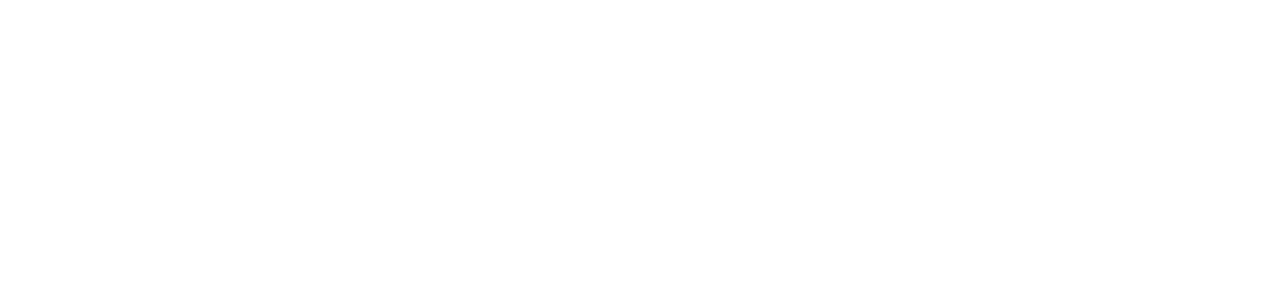
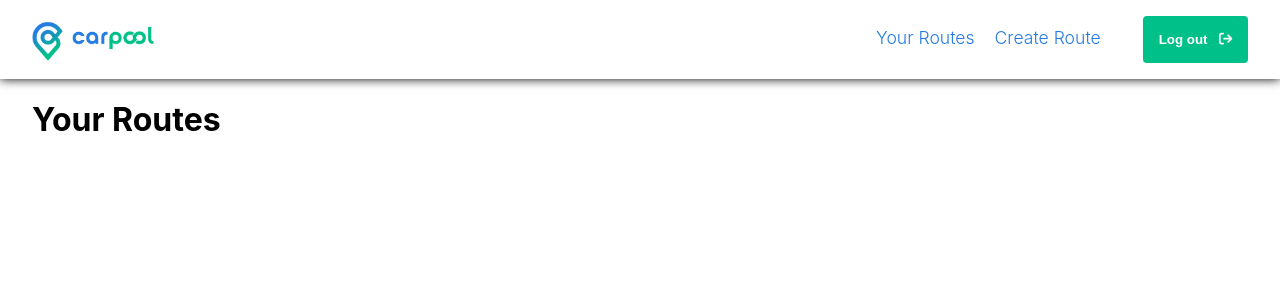
Before and after one commit to a-elhawary/carpool_driver, a React (Create React App) app: page /history in a window 1280 px wide. Before the commit this address had no page. Shown: the top 300 px of the page. Built offline with nearby package versions, Linux system fonts and the light colour scheme; the HTML template or start-up script is replaced by a standard one.

Commit message:
added pages and routing

```diff
--- a/package.json
+++ b/package.json
@@ -3,6 +3,9 @@
   "version": "0.1.0",
   "private": true,
   "dependencies": {
+    "@fortawesome/fontawesome-svg-core": "^6.5.1",
+    "@fortawesome/free-solid-svg-icons": "^6.5.1",
+    "@fortawesome/react-fontawesome": "^0.2.0",
     "@testing-library/jest-dom": "^5.17.0",
     "@testing-library/react": "^13.4.0",
     "@testing-library/user-event": "^13.5.0",
--- a/src/App.js
+++ b/src/App.js
@@ -1,4 +1,6 @@
 import './App.css';
+import ListRoutes from './screens/ListRoutes/ListRoutes';
+import AddRoute from './screens/AddRoute/AddRoute';
 import Login from "./screens/Login/Login";
 import Register from "./screens/Login/Register";
 import { BrowserRouter, Routes, Route } from "react-router-dom";
@@ -9,6 +11,8 @@
       <Routes>
         <Route path="/login" element={<Login />} />
         <Route path="/register" element={<Register />} />
+        <Route path="/history" element={<ListRoutes />} />
+        <Route path="/add" element={<AddRoute />} />
       </Routes>
     </BrowserRouter>
   );
--- /dev/null
+++ b/src/components/Layout/Layout.css
@@ -0,0 +1,3 @@
+.content{
+    margin: 0 2rem;
+}
--- /dev/null
+++ b/src/components/Layout/Layout.jsx
@@ -0,0 +1,13 @@
+import NavBar from "../NavBar/NavBar";
+import "./Layout.css";
+
+export default function Layout(props){
+    return(
+        <>
+            <NavBar />
+            <div className="content">
+                {props.children}
+            </div>
+        </>
+    );
+}
--- /dev/null
+++ b/src/components/NavBar/NavBar.css
@@ -0,0 +1,33 @@
+.navbar{
+    box-sizing: border-box;
+    position: sticky;
+    top:0;
+    display:flex;
+    width:100%;
+    align-items: center;
+    justify-content: space-between;
+    padding:1rem 2rem;
+    box-shadow: 0px 0px 10px 0px #000;
+}
+
+.navbar-img{
+    width:10%;
+}
+
+.navbar-link{
+    text-decoration: none;
+    padding:0 10px;
+    color: #247ce1;
+    font-weight:300;
+    font-size:1.1rem;
+}
+
+.navbar-btn{
+    margin-left:2rem;
+    border:none;
+    border-radius:4px;
+    background-color:#00c08a;
+    color:#fff;
+    font-weight: bold;
+    padding:1rem;
+}
--- /dev/null
+++ b/src/components/NavBar/NavBar.jsx
@@ -0,0 +1,18 @@
+import "./NavBar.css";
+import logo from "../../logo.png";
+import { Link } from "react-router-dom";
+import { FontAwesomeIcon } from "@fortawesome/react-fontawesome";
+import { faSignOut } from "@fortawesome/free-solid-svg-icons";
+
+export default function NavBar(){
+    return (
+        <nav className="navbar">
+            <img className="navbar-img" src={logo}></img>
+            <div className="navbar-links">
+                <Link className="navbar-link" to="/history">Your Routes</Link>
+                <Link className="navbar-link" to="/add">Create Route</Link>
+                <button className="navbar-btn">Log out &nbsp; <FontAwesomeIcon icon={faSignOut}/></button>
+            </div>
+        </nav>
+    );
+}
--- /dev/null
+++ b/src/screens/AddRoute/AddRoute.jsx
@@ -0,0 +1,9 @@
+import Layout from "../../components/Layout/Layout";
+
+export default function AddRoute(){
+    return(
+        <Layout>
+            <h1>Create Route</h1>
+        </Layout>
+    );
+}
--- /dev/null
+++ b/src/screens/ListRoutes/ListRoutes.jsx
@@ -0,0 +1,9 @@
+import Layout from "../../components/Layout/Layout";
+
+export default function ListRoutes(){
+    return(
+        <Layout>
+            <h1>Your Routes</h1>
+        </Layout>
+    );
+}
--- a/src/screens/Login/Login.jsx
+++ b/src/screens/Login/Login.jsx
@@ -24,7 +24,7 @@
         }else{
             // TODO: Save user to local storage for later use
             console.log(user);
-            navigate("/home");
+            navigate("/route_history");
         }
     }
 
--- a/src/screens/Login/Register.jsx
+++ b/src/screens/Login/Register.jsx
@@ -34,7 +34,7 @@
         }else{
             // TODO: Save user to local storage for later use
             console.log(user);
-            navigate("/home");
+            navigate("/route_history");
         }
     }
 
```
Also changed, not shown: src/screens/AddRoute/AddRoute.css (added), src/screens/ListRoutes/ListRoutes.css (added), 1 other file (tests, documents, lock files or other folders).
